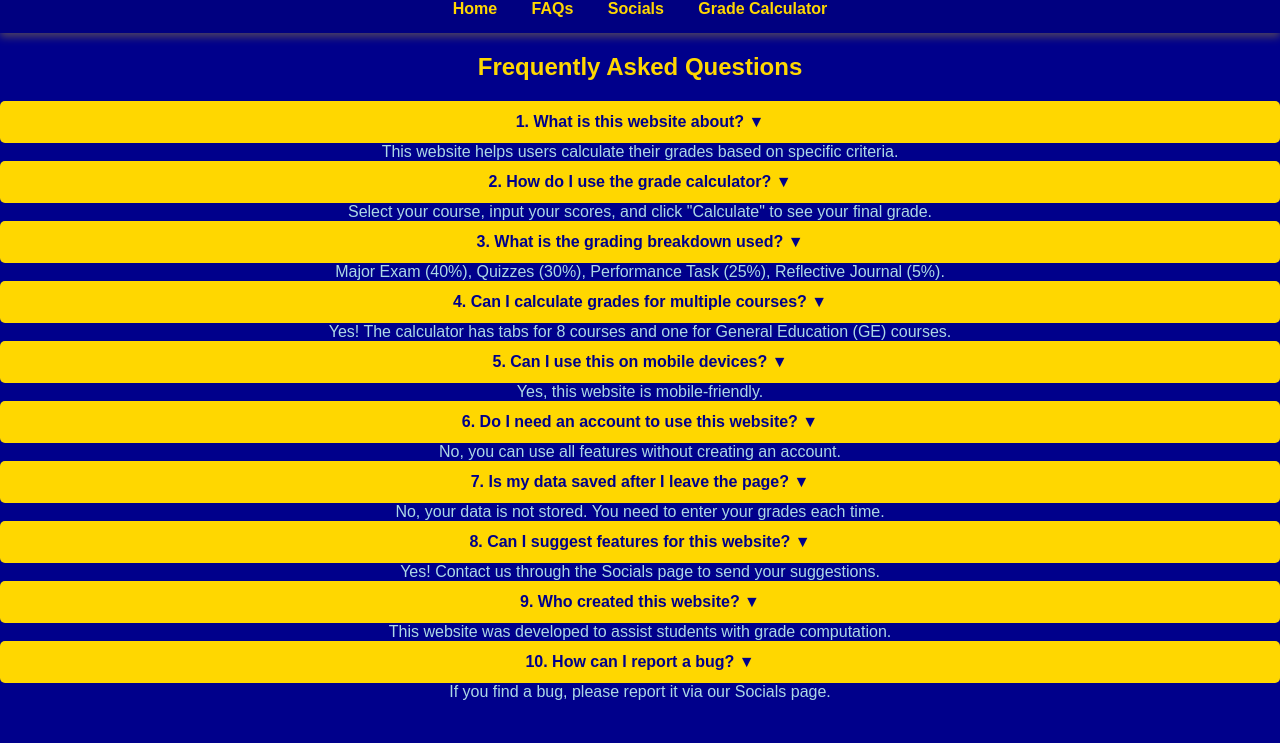
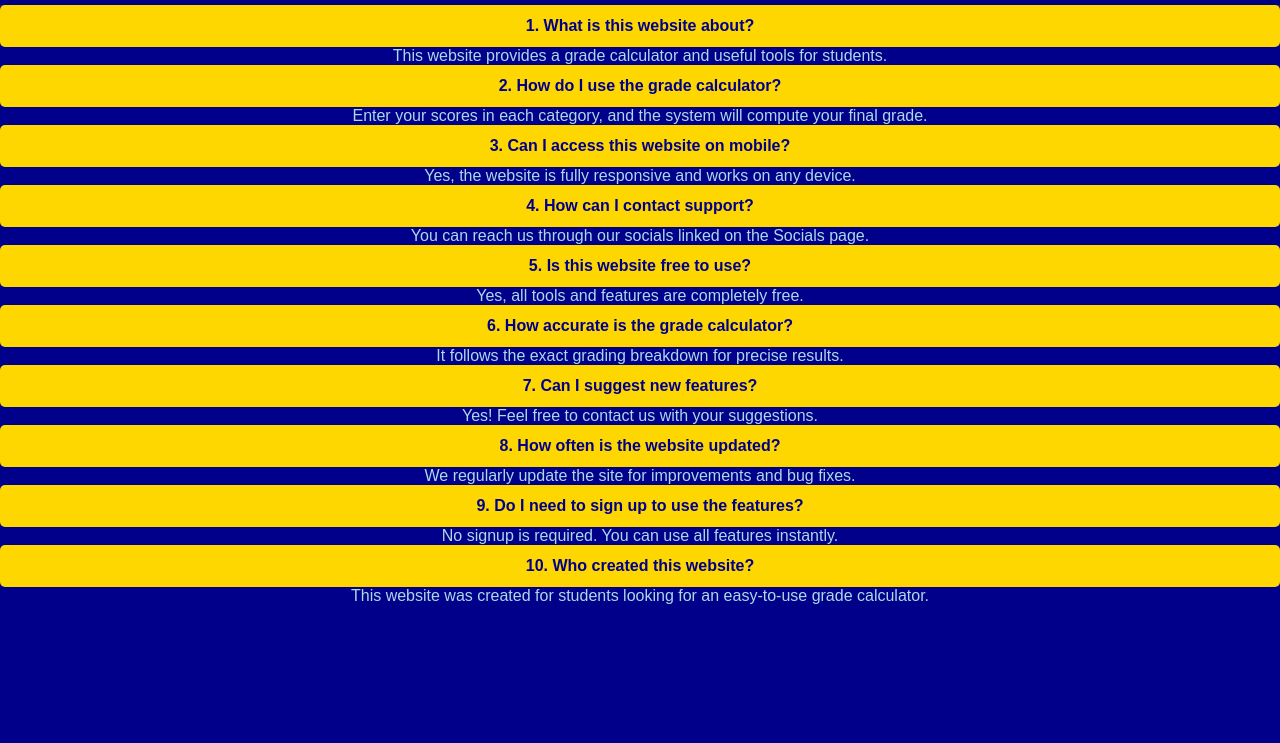
Before and after one commit to crimsonflared/Bullgagi, a plain HTML site: page faqs.html in a window 1280 px wide. Shown: the part 57-800 px from the top of the page. Drawn offline with Linux system fonts and the light colour scheme.

Commit message:
Update faqs.html

```diff
--- a/faqs.html
+++ b/faqs.html
@@ -5,72 +5,66 @@
     <meta name="viewport" content="width=device-width, initial-scale=1.0">
     <title>FAQs</title>
     <link rel="stylesheet" href="styles.css">
-    <script defer src="script.js"></script>
 </head>
 <body>
+
 <header>
-        <h1>Frequently Asked Questions (FAQs)</h1>
-        <nav>
-            <a href="index.html">Home</a>
-            <a href="faqs.html">FAQs</a>
-            <a href="socials.html">Socials</a>
-            <a href="grade-calculator.html">Grade Calculator</a>
-        </nav>
+    <h1>Frequently Asked Questions</h1>
 </header>
 
-    <main>
-        <h2>Frequently Asked Questions</h2>
-        <div class="faq-container">
-            <div class="faq-item">
-                <button class="faq-question">1. What is this website about? ▼</button>
-                <div class="faq-answer">This website helps users calculate their grades based on specific criteria.</div>
+<section class="faq-container">
+    <div class="faq">
+        <button class="faq-question">1. What is this website about?</button>
+        <div class="faq-answer">This website provides a grade calculator and useful tools for students.</div>
     </div>
 
-            <div class="faq-item">
-                <button class="faq-question">2. How do I use the grade calculator? ▼</button>
-                <div class="faq-answer">Select your course, input your scores, and click "Calculate" to see your final grade.</div>
+    <div class="faq">
+        <button class="faq-question">2. How do I use the grade calculator?</button>
+        <div class="faq-answer">Enter your scores in each category, and the system will compute your final grade.</div>
     </div>
 
-            <div class="faq-item">
-                <button class="faq-question">3. What is the grading breakdown used? ▼</button>
-                <div class="faq-answer">Major Exam (40%), Quizzes (30%), Performance Task (25%), Reflective Journal (5%).</div>
+    <div class="faq">
+        <button class="faq-question">3. Can I access this website on mobile?</button>
+        <div class="faq-answer">Yes, the website is fully responsive and works on any device.</div>
     </div>
 
-            <div class="faq-item">
-                <button class="faq-question">4. Can I calculate grades for multiple courses? ▼</button>
-                <div class="faq-answer">Yes! The calculator has tabs for 8 courses and one for General Education (GE) courses.</div>
+    <div class="faq">
+        <button class="faq-question">4. How can I contact support?</button>
+        <div class="faq-answer">You can reach us through our socials linked on the Socials page.</div>
     </div>
 
-            <div class="faq-item">
-                <button class="faq-question">5. Can I use this on mobile devices? ▼</button>
-                <div class="faq-answer">Yes, this website is mobile-friendly.</div>
+    <div class="faq">
+        <button class="faq-question">5. Is this website free to use?</button>
+        <div class="faq-answer">Yes, all tools and features are completely free.</div>
     </div>
 
-            <div class="faq-item">
-                <button class="faq-question">6. Do I need an account to use this website? ▼</button>
-                <div class="faq-answer">No, you can use all features without creating an account.</div>
+    <div class="faq">
+        <button class="faq-question">6. How accurate is the grade calculator?</button>
+        <div class="faq-answer">It follows the exact grading breakdown for precise results.</div>
     </div>
 
-            <div class="faq-item">
-                <button class="faq-question">7. Is my data saved after I leave the page? ▼</button>
-                <div class="faq-answer">No, your data is not stored. You need to enter your grades each time.</div>
+    <div class="faq">
+        <button class="faq-question">7. Can I suggest new features?</button>
+        <div class="faq-answer">Yes! Feel free to contact us with your suggestions.</div>
     </div>
 
-            <div class="faq-item">
-                <button class="faq-question">8. Can I suggest features for this website? ▼</button>
-                <div class="faq-answer">Yes! Contact us through the Socials page to send your suggestions.</div>
+    <div class="faq">
+        <button class="faq-question">8. How often is the website updated?</button>
+        <div class="faq-answer">We regularly update the site for improvements and bug fixes.</div>
     </div>
 
-            <div class="faq-item">
-                <button class="faq-question">9. Who created this website? ▼</button>
-                <div class="faq-answer">This website was developed to assist students with grade computation.</div>
+    <div class="faq">
+        <button class="faq-question">9. Do I need to sign up to use the features?</button>
+        <div class="faq-answer">No signup is required. You can use all features instantly.</div>
     </div>
 
-            <div class="faq-item">
-                <button class="faq-question">10. How can I report a bug? ▼</button>
-                <div class="faq-answer">If you find a bug, please report it via our Socials page.</div>
+    <div class="faq">
+        <button class="faq-question">10. Who created this website?</button>
+        <div class="faq-answer">This website was created for students looking for an easy-to-use grade calculator.</div>
     </div>
-        </div>
-    </main>
+</section>
+
+<script src="script.js"></script>
+
 </body>
 </html>
```
Lines whose indentation alone changed are shown as unchanged.
